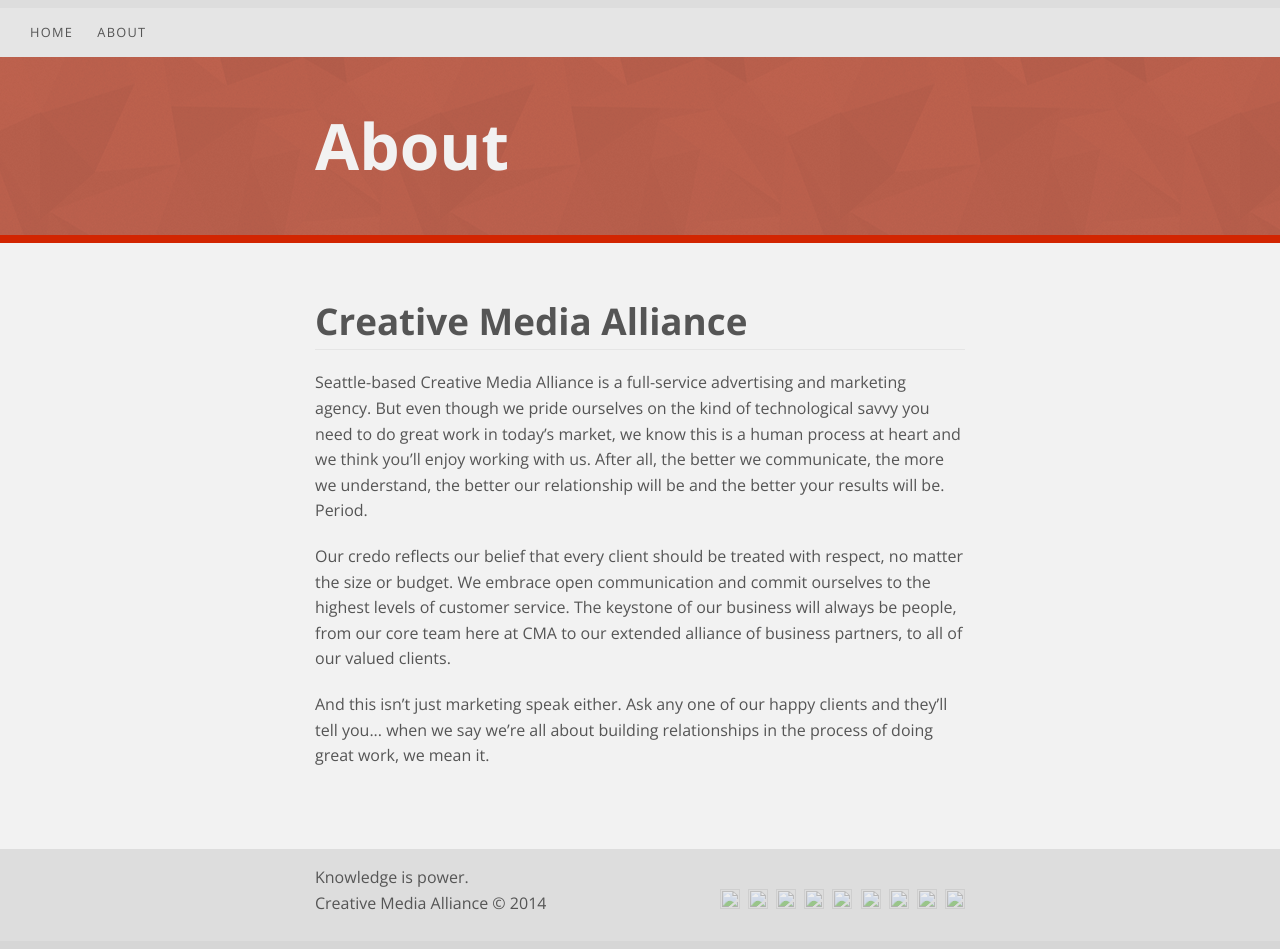
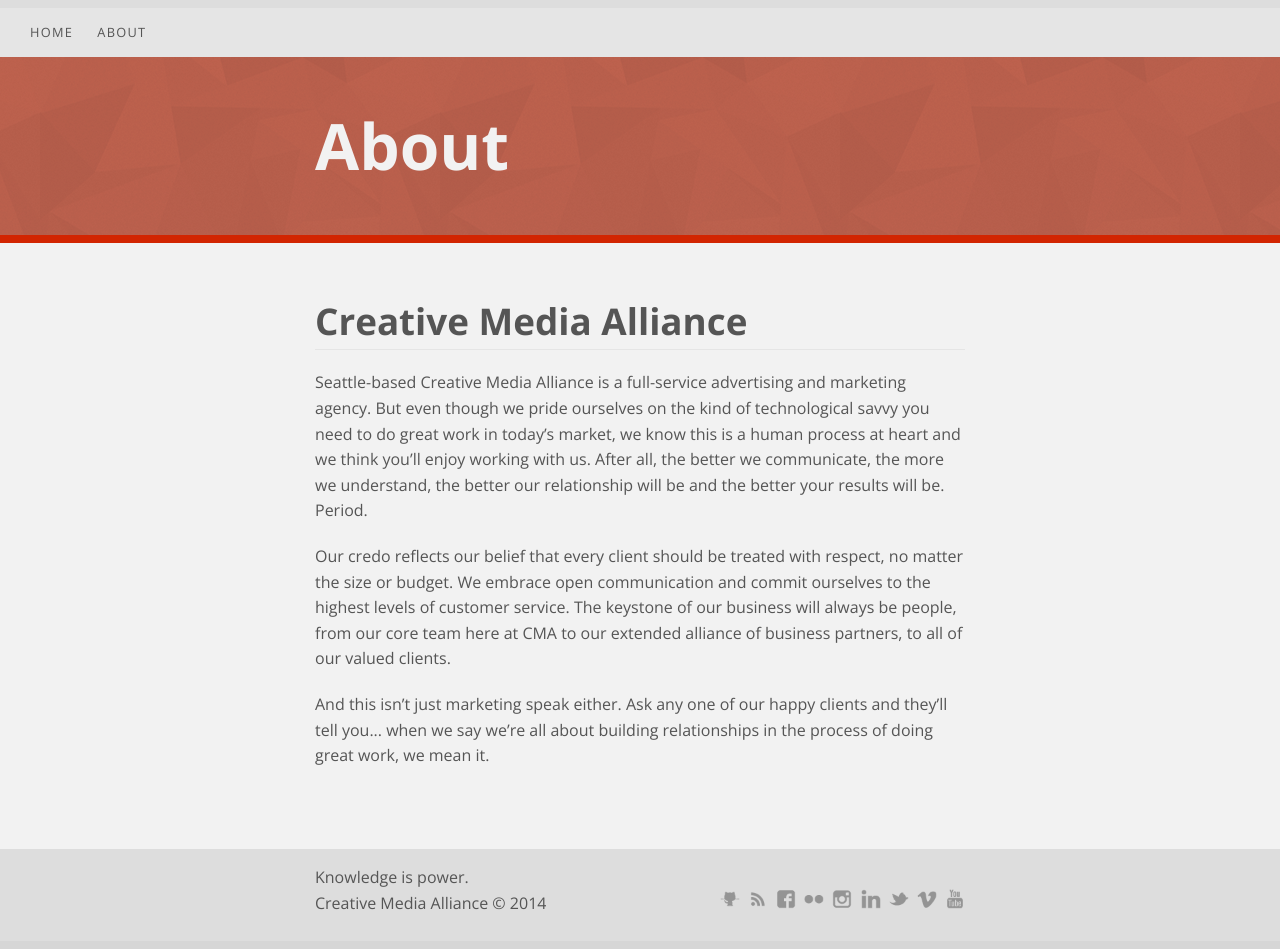
Before and after one commit to cmaseattle/cmaseattle.github.io, a Jekyll site: the page built from about/index.html, in a window 1280 px wide. Built offline with Jekyll 4.4.1, drawn with Linux system fonts in a browser that asks for light colours.

Commit message:
adding social links

```diff
--- a/_includes/footer.html
+++ b/_includes/footer.html
@@ -5,15 +5,15 @@
 			<p>Creative Media Alliance &copy; 2014</p>
 		</div>
 		<ul id="social-icons">
-			<li><a href="#" target="_blank"><img height="20" width="20" src="images/social-icons/social-blog.png"></a></li>
-			<li><a href="#" target="_blank"><img height="20" width="20" src="images/social-icons/social-facebook.png"></a></li>
-			<li><a href="#" target="_blank"><img height="20" width="20" src="images/social-icons/social-flickr.png"></a></li>
-			<li><a href="#" target="_blank"><img height="20" width="20" src="images/social-icons/social-github.png"></a></li>
-			<li><a href="#" target="_blank"><img height="20" width="20" src="images/social-icons/social-instagram.png"></a></li>
-			<li><a href="#" target="_blank"><img height="20" width="20" src="images/social-icons/social-linkedin.png"></a></li>
-			<li><a href="#" target="_blank"><img height="20" width="20" src="images/social-icons/social-twitter.png"></a></li>
-			<li><a href="#" target="_blank"><img height="20" width="20" src="images/social-icons/social-vimeo.png"></a></li>
-			<li><a href="#" target="_blank"><img height="20" width="20" src="images/social-icons/social-youtube.png"></a></li>
+			<li><a href="https://github.com/cmaseattle" target="_blank"><img height="20" width="20" src="/images/social-icons/social-github.png"></a></li>
+			<li><a href="http://cmaseattle.github.io/feed" target="_blank"><img height="20" width="20" src="/images/social-icons/social-blog.png"></a></li>
+			<li><a href="https://www.facebook.com/creativemediaalliance" target="_blank"><img height="20" width="20" src="/images/social-icons/social-facebook.png"></a></li>
+			<li><a href="http://www.flickr.com/people/creativemediaalliance" target="_blank"><img height="20" width="20" src="/images/social-icons/social-flickr.png"></a></li>
+			<li><a href="http://instagram.com/cmaseattle" target="_blank"><img height="20" width="20" src="/images/social-icons/social-instagram.png"></a></li>
+			<li><a href="http://www.linkedin.com/company/creative-media-alliance" target="_blank"><img height="20" width="20" src="/images/social-icons/social-linkedin.png"></a></li>
+			<li><a href="https://twitter.com/cmaseattle" target="_blank"><img height="20" width="20" src="/images/social-icons/social-twitter.png"></a></li>
+			<li><a href="http://vimeo.com/cmaseattle" target="_blank"><img height="20" width="20" src="/images/social-icons/social-vimeo.png"></a></li>
+			<li><a href="http://www.youtube.com/user/cmaseattle" target="_blank"><img height="20" width="20" src="/images/social-icons/social-youtube.png"></a></li>
 		</ul>
 		<div class="cf"></div>
 	</div>
```
